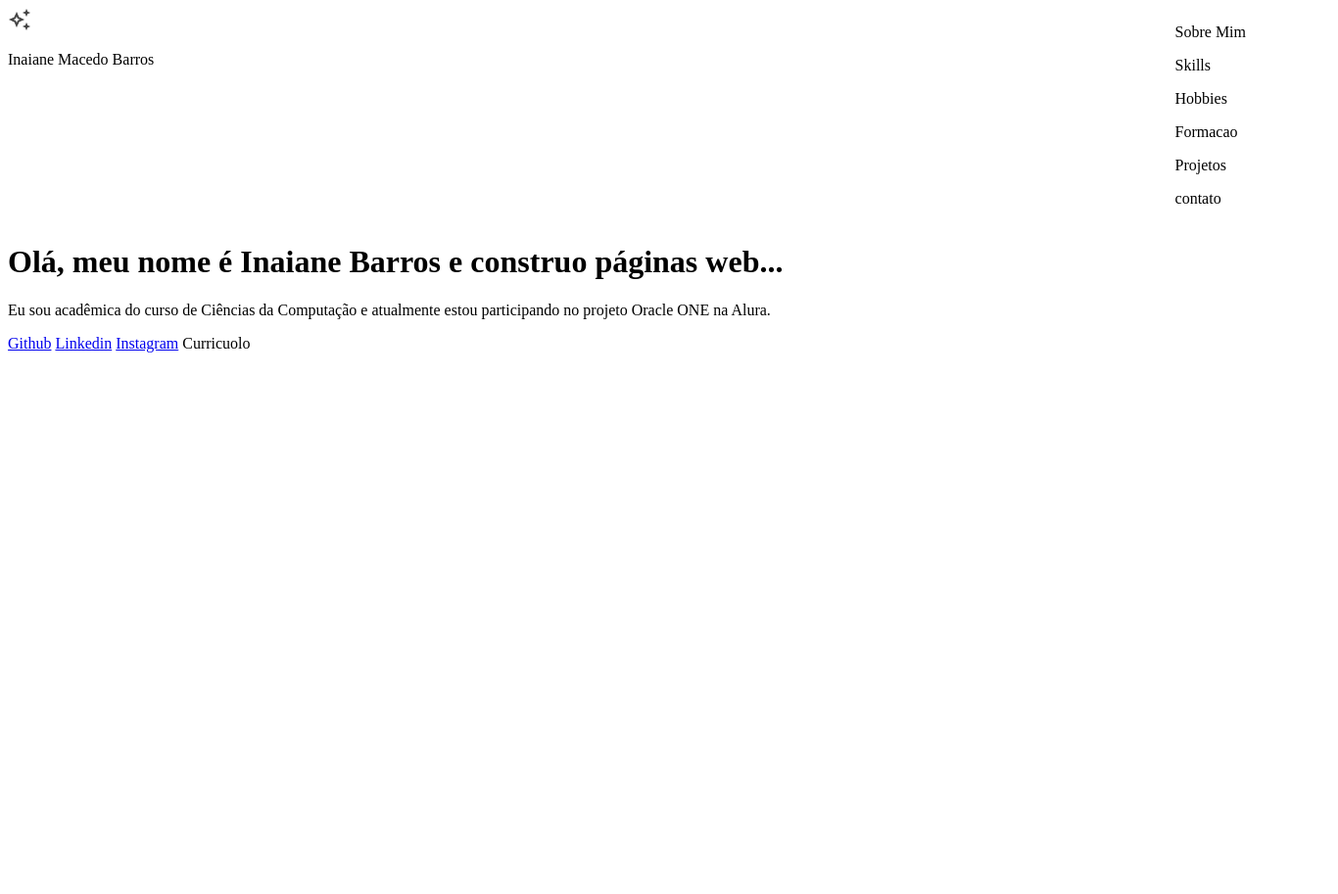
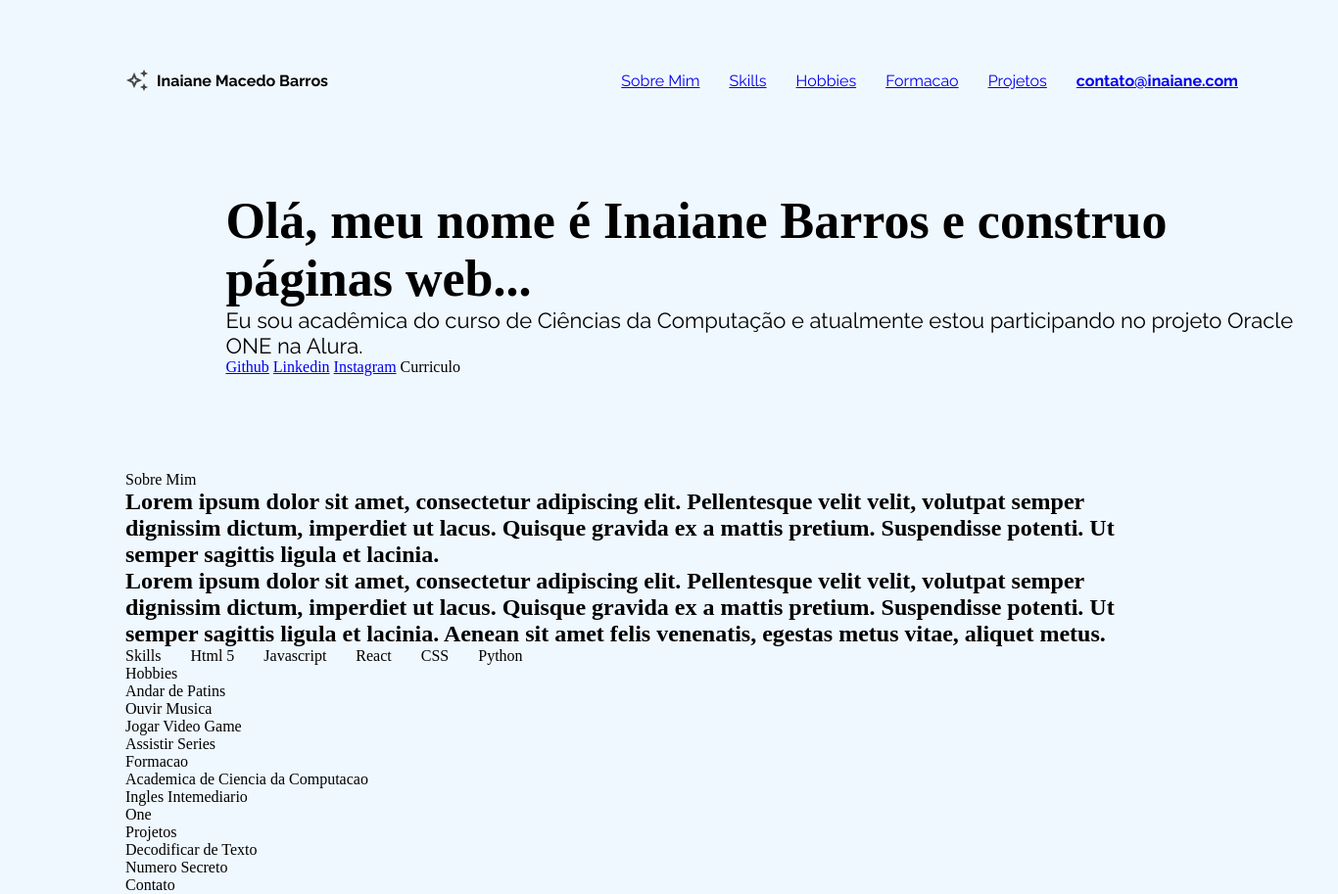
Before and after one commit to InaianeBarros/challenge-front-end-portfolio, a plain HTML site: page index.html in a window 1280 px wide. Shown: the whole page at 98% size, 1366 px wide, since content can reach past the window. Before the commit the page ends 800 px from the top, so only its background shows below. Drawn offline with Linux system fonts and the light colour scheme.

Commit message:
inclusao das sections do portfolio e inclusao da tag div

```diff
--- a/index.html
+++ b/index.html
@@ -9,26 +9,71 @@
 </head>
 <body>
     <header>
-        <section>
+        <section class="name">
             <img src="./assets/detalhe.png" alt="imagem de estrelas">
-            <p>Inaiane Macedo Barros</p>
+            <p><strong>Inaiane Macedo Barros</strong></p>
+        </section>
+        <section class="menu">
+            <a href="#sobre">Sobre Mim</a>
+            <a href="#skil">Skills</a>
+            <a href="#hobbie">Hobbies</a>
+            <a href="#formacao">Formacao</a>
+            <a href="#projeto">Projetos</a>
+            <a href="#contato"><strong>contato@inaiane.com</strong></a>
+        </section>
+    </header>
+    <main class="conteudo">
+        <section class="apresentacao">
+            <h1 class="inicio"> Olá, meu nome é Inaiane Barros e construo páginas web...</h1>
+            <p class="apresentacao__descricao">Eu sou acadêmica do curso de Ciências da Computação e atualmente estou participando no projeto Oracle ONE na Alura.</p>
+            <a href="https://github.com/InaianeBarros">Github</a>
+            <a href="https://www.linkedin.com/in/inaiane-m-barros/">Linkedin</a>
+            <a href="https://instagram.com/naybrros">Instagram</a>
+            <a>Curriculo</a>
+        </section>
+        <section class="sobre__mim">
+            <div id="sobre">Sobre Mim</div>
+            <h2>
+                Lorem ipsum dolor sit amet, consectetur adipiscing elit. Pellentesque velit velit, volutpat semper dignissim dictum,
+                imperdiet ut lacus. Quisque gravida ex a mattis pretium. Suspendisse potenti. Ut semper sagittis ligula et lacinia.
+            </h2>
+            <h2>
+                Lorem ipsum dolor sit amet, consectetur adipiscing elit. Pellentesque velit velit, volutpat semper dignissim dictum,
+                imperdiet ut lacus. Quisque gravida ex a mattis pretium. Suspendisse potenti. Ut semper sagittis ligula et lacinia. Aenean sit amet felis venenatis,
+                egestas metus vitae, aliquet metus.
+            </h2>
+        </section>
+        <section class="habilidades">
+            <div id="skil">Skills</div>
+            <p>Html 5</p>
+            <p>Javascript</p>
+            <p>React</p>
+            <p>CSS</p>
+            <p>Python</p>
         </section>
         <section>
-            <p> Sobre Mim</p>
-            <p>Skills</p>
-            <p>Hobbies</p>
-            <p>Formacao</p>
-            <p>Projetos</p>
-            <p>contato</p>
+            <div id="hobbie">Hobbies</div>
+            <p>Andar de Patins</p>
+            <p>Ouvir Musica</p>
+            <p>Jogar Video Game</p>
+            <p>Assistir Series</p>
         </section>
-    </header>
-    <main>
-        <h1> Olá, meu nome é Inaiane Barros e construo páginas web...</h1>
-        <p>Eu sou acadêmica do curso de Ciências da Computação e atualmente estou participando no projeto Oracle ONE na Alura.</p>
-        <a href="https://github.com/InaianeBarros">Github</a>
-        <a href="https://www.linkedin.com/in/inaiane-m-barros/">Linkedin</a>
-        <a href="https://instagram.com/naybrros">Instagram</a>
-        <a>Curricuolo</a>
+        <section>
+            <div id="formacao">Formacao</div>
+            <p>Academica de Ciencia da Computacao</p>
+            <p>Ingles Intemediario</p>
+            <p>One</p>
+        </section>
+        <section>
+            <div id="projeto">Projetos</div>
+            <p>Decodificar de Texto</p>
+            <p>Numero Secreto</p>
+        </section>
+        <section>
+            <div id="contato">Contato</div>
+
+        </section>
+
     </main>
     <footer>
     </footer>
--- a/styles/style.css
+++ b/styles/style.css
@@ -1,6 +1,72 @@
+@import url('https://fonts.googleapis.com/css2?family=Raleway:ital,wght@0,100..900;1,100..900&display=swap');
+
+*{
+    margin: 0;
+    padding: 0;
+}
+
+body{
+    height: 100vh;
+    box-sizing: border-box;
+    background-color: aliceblue;
+    color: black;
+}
+
+
 header{
     display: flex;
-    flex-direction: row;
+    width: 1136px;
+    height: 88px;
+    margin: 3% 10%;
     justify-content: space-between;
+    align-items: center;
+    font-family:  "Raleway", sans-serif;
+    font-size: 16px;
 
 }
+
+.name {
+    display: flex;
+    align-items: center;
+    gap: 8px;
+}
+
+.menu {
+    display: flex;
+    align-items: center;
+    gap: 30px;
+}
+
+.apresentacao{
+    margin: 3% 10%;
+    width: 1136px;
+    height: 255px;
+}
+
+.conteudo{
+    display: flex;
+    flex-direction: column;
+    margin: 3% 10%;
+
+}
+
+.habilidades{
+    display: flex;
+    gap: 30px;
+}
+
+
+.inicio {
+    font-size: 52px;
+
+}
+
+.apresentacao__descricao{
+    font-family: "Raleway", sans-serif;
+    font-weight: 400;
+    font-size: 22px;
+
+
+
+
+}
```
